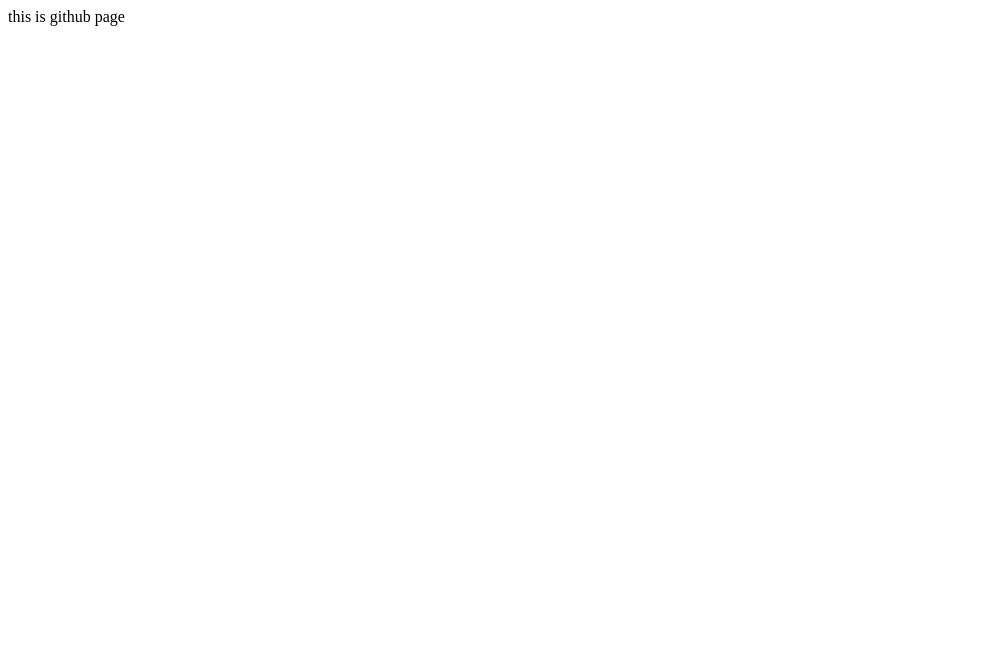
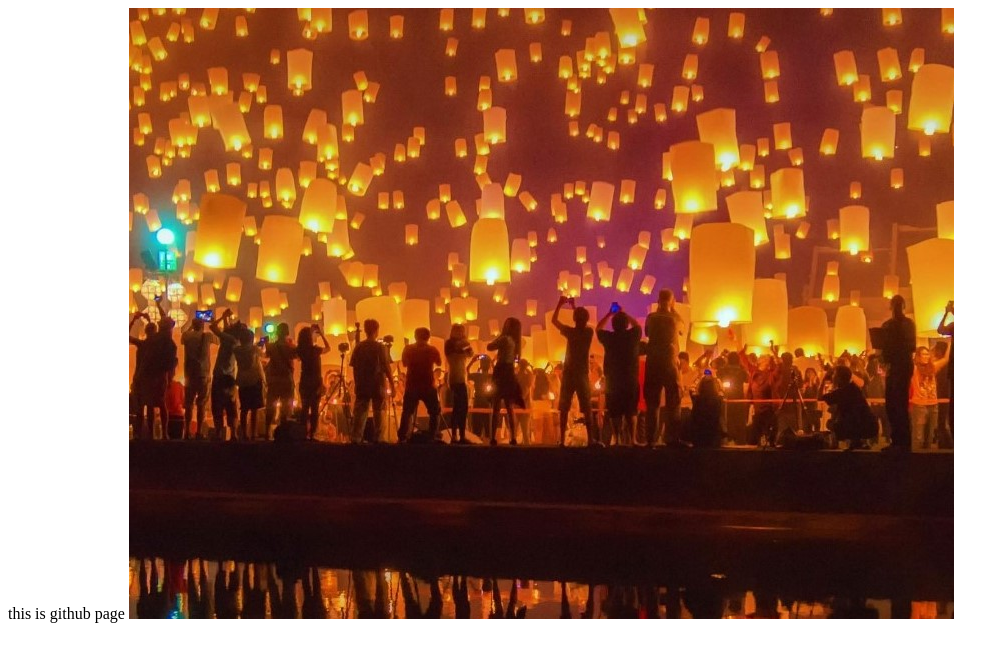
Before and after one commit to docdoom12345/sample.github.io, a plain HTML site: page index.html in a window 1280 px wide. Shown: the whole page, without its empty margins (0-1008 px from the left). Drawn offline with Linux system fonts and the light colour scheme.

Commit message:
Update index.html

```diff
--- a/index.html
+++ b/index.html
@@ -1 +1,2 @@
 this is github page
+<img src = "sample.jpg">
```
